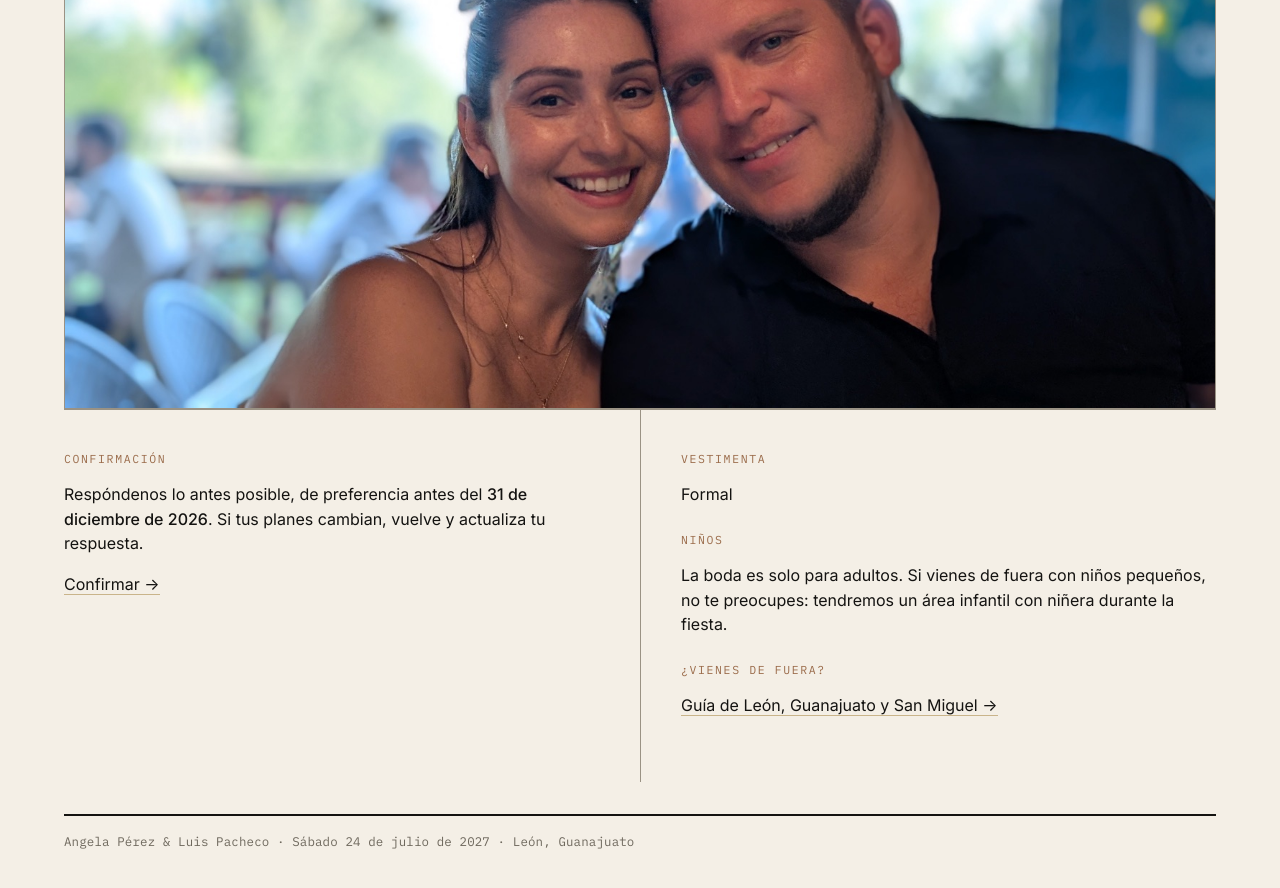
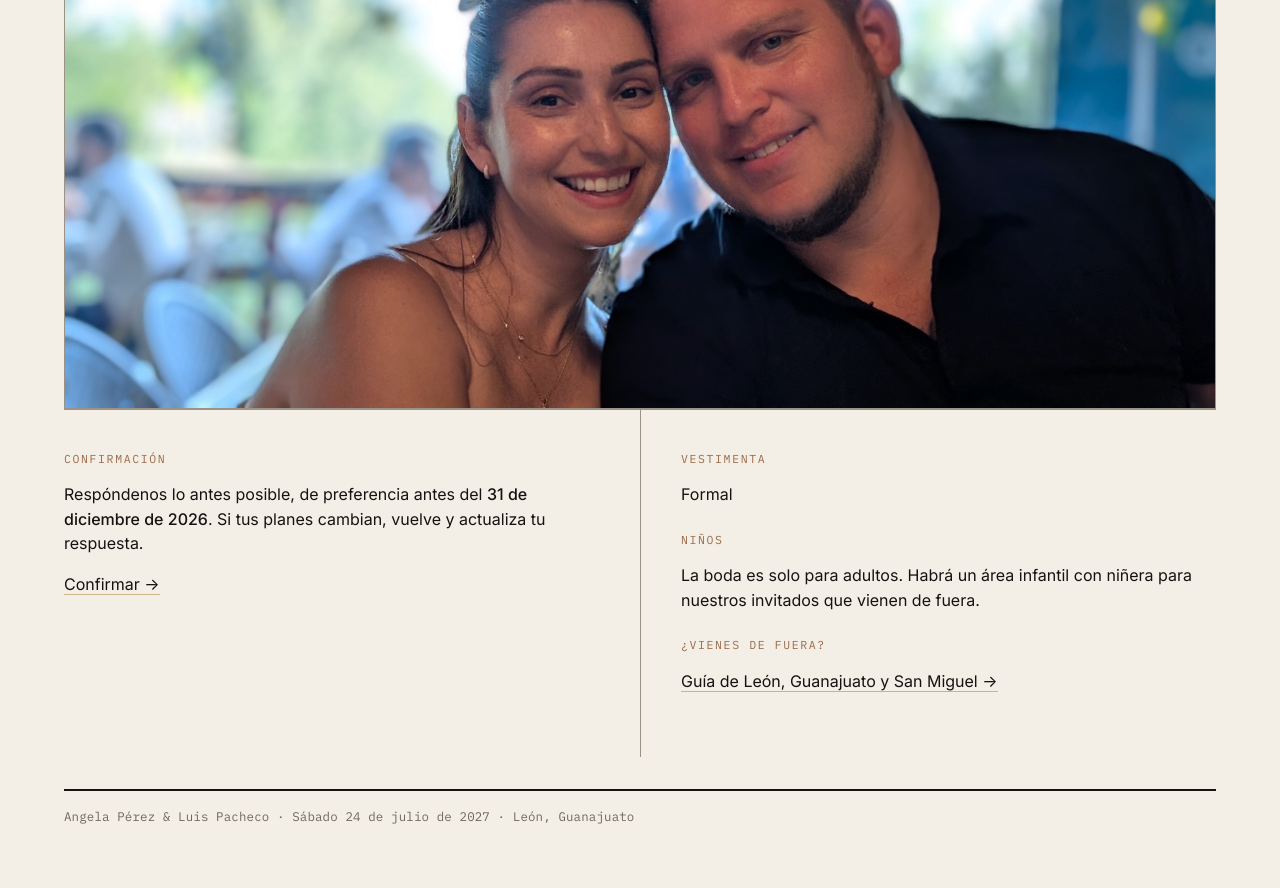
Before and after one commit to luigipacheco/boda, a Jekyll site: the page built from index.html, in a window 1280 px wide and 900 px high, scrolled down 1364 px. Shown: the top 888 px of the window. Built offline with Jekyll 4.4.1, drawn with Linux system fonts in a browser that asks for light colours.

Commit message:
Shorten kids note
Co-Authored-By: Claude Fable 5.1 <noreply@anthropic.com>

```diff
--- a/index.html
+++ b/index.html
@@ -55,8 +55,8 @@ scripts: [/assets/js/countdown.js]
     <p class="label">{% include t.html es="Vestimenta" en="Dress code" %}</p>
     <p><span lang="es">{{ site.wedding.dress_code_es }}</span><span lang="en">{{ site.wedding.dress_code_en }}</span></p>
     <p class="label" style="margin-top:1.5rem">{% include t.html es="Niños" en="Children" %}</p>
-    <p lang="es">La boda es solo para adultos. Si vienes de fuera con niños pequeños, no te preocupes: tendremos un área infantil con niñera durante la fiesta.</p>
-    <p lang="en">The wedding is adults only. If you're travelling with young children, don't worry: there will be a kids' area with a nanny during the party.</p>
+    <p lang="es">La boda es solo para adultos. Habrá un área infantil con niñera para nuestros invitados que vienen de fuera.</p>
+    <p lang="en">The wedding is adults only. There will be a kids' area with a nanny for our travelling guests.</p>
     <p class="label" style="margin-top:1.5rem">{% include t.html es="¿Vienes de fuera?" en="Coming from out of town?" %}</p>
     <p><a href="{{ '/region/' | relative_url }}">{% include t.html es="Guía de León, Guanajuato y San Miguel →" en="Guide to León, Guanajuato and San Miguel →" %}</a></p>
   </div>
--- a/lugares.html
+++ b/lugares.html
@@ -53,8 +53,8 @@ permalink: /lugares/
     </dl>
     <p lang="es">Después de la ceremonia nos vamos todos a celebrar. Habrá estacionamiento en el lugar. <!-- TODO: notas de transporte / valet --></p>
     <p lang="en">After the ceremony we all head over to celebrate. Parking is available on site. <!-- TODO: transport / valet notes --></p>
-    <p lang="es"><strong>Solo adultos.</strong> Para los invitados que viajan con niños pequeños habrá un área infantil con niñera durante la fiesta.</p>
-    <p lang="en"><strong>Adults only.</strong> For guests travelling with young children there will be a kids' area with a nanny during the party.</p>
+    <p lang="es"><strong>Solo adultos.</strong> Habrá un área infantil con niñera para nuestros invitados que vienen de fuera.</p>
+    <p lang="en"><strong>Adults only.</strong> There will be a kids' area with a nanny for our travelling guests.</p>
     <p><a class="btn ghost" target="_blank" rel="noopener" href="https://www.google.com/maps/search/?api=1&query={{ site.reception.maps_query | url_encode }}">{% include t.html es="Abrir en Google Maps" en="Open in Google Maps" %}</a></p>
   </div>
   <div>
```
